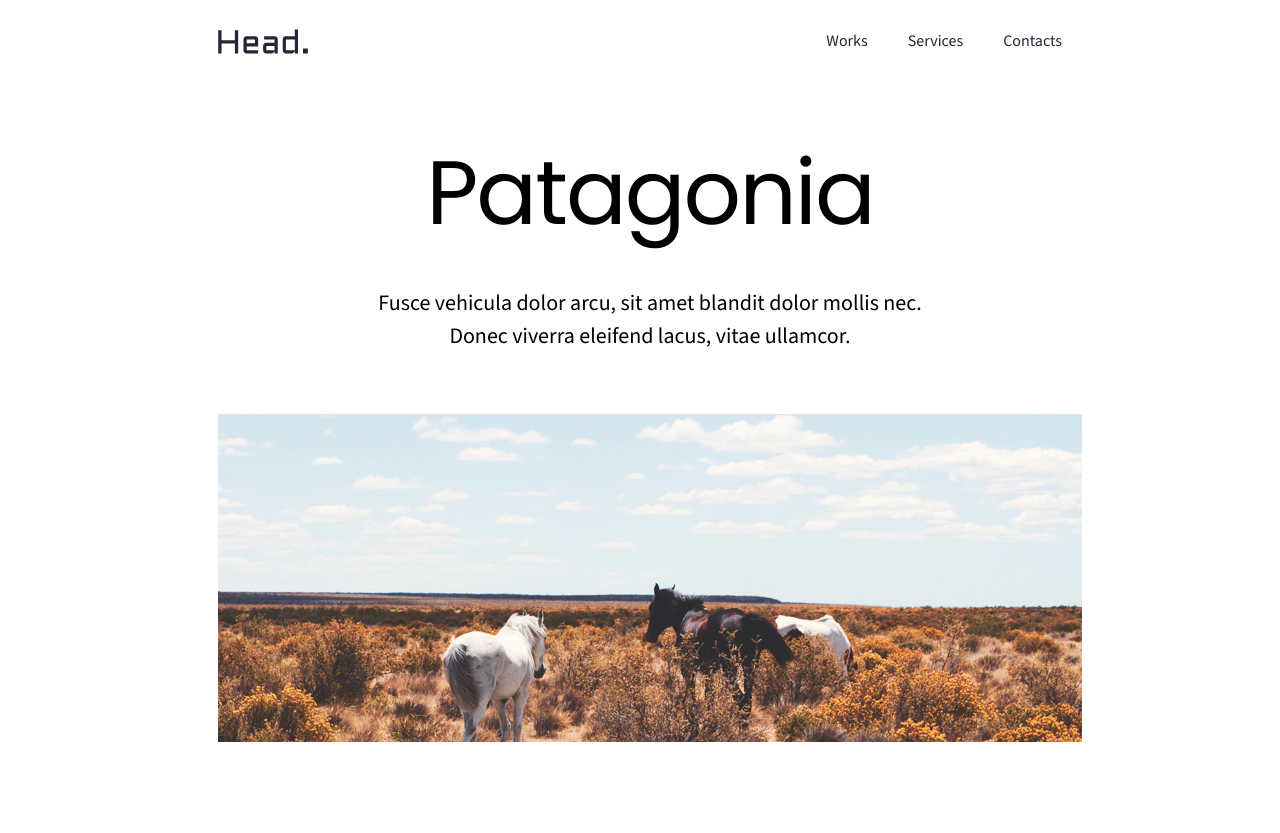
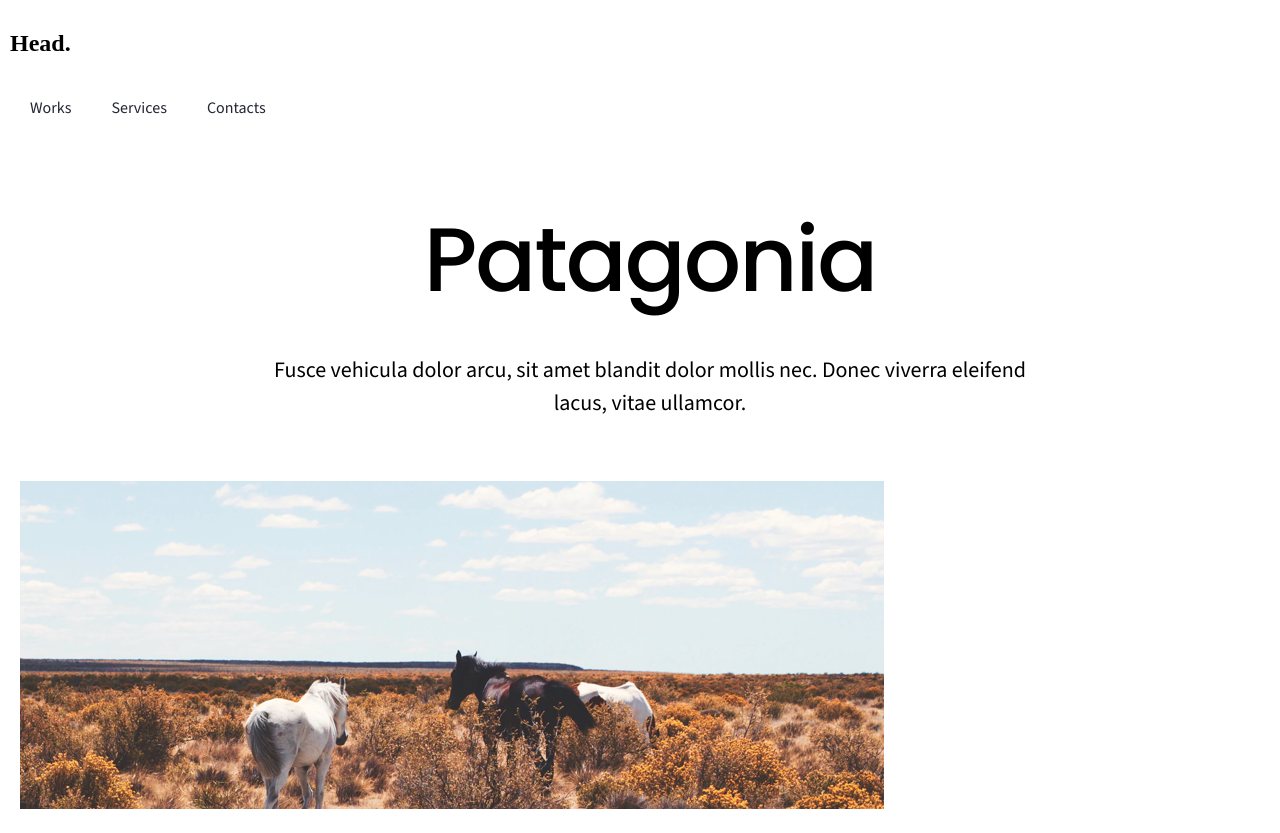
Before and after one commit to MariaKim1/Assignment12_responsivedesign, a plain HTML site: page index.html in a window 1280 px wide. Before the commit the page ends 800 px from the top, so only its background shows below. Drawn offline with nearby package versions, Linux system fonts and the light colour scheme; a web font is replaced by a local one.

Commit message:
bugging bugging bugging

```diff
--- a/index.html
+++ b/index.html
@@ -3,18 +3,21 @@
 <head>
     <meta charset="UTF-8">
     <meta name="viewport" content="width=device-width, initial-scale=1.0">
-    <link rel="stylesheet" href="./styles/normalize.css">
-    <link rel="stylesheet" href="./styles/index.css">
-    <link href="https://fonts.googleapis.com/css2?family=Poppins&family=Source+Sans+3&display=swap" rel="stylesheet">
+    <link rel="stylesheet" href="styles/normalize.css">
+    <link rel="stylesheet" href="styles/index.css">
+    <link href="https://fonts.googleapis.com/css2?family=Aldrich&family=Baloo+2&family=Poppins:wght@500&family=Source+Sans+3&display=swap" rel="stylesheet">
     <title>MKP_ResponsiveDesign_Patagonia</title>
 </head>
 <body>
 
-<!-- HEADER -->
-    <header class="main__head">
-        <svg class="head-logo_desktop">
+<!--- HEADER --->
+    <header class="header__container">
+       <!-- <svg class="head-logo_desktop">
             <use xlink:href="images/head-logo_desktop.svg#head-logo_desktop" alt="Head logo desktop"></use>
-        </svg>
+        </svg> -->
+        <div class="header__logo">
+            <h2 class="logo__desktop">Head.</h2>
+        </div>
         <div class="header__nav">
             <a class="header__nav__item" href="">Works</a>
             <a class="header__nav__item" href="">Services</a>
@@ -22,13 +25,21 @@
         </div>
     </header>
 
-<!-- MAIN -->
+<!--- MAIN --->
     <main>
         <h1>Patagonia</h1>
         <div class="container__p">
             <p>Fusce vehicula dolor arcu, sit amet blandit dolor mollis nec. Donec viverra eleifend lacus, vitae ullamcor.</p>
         </div>
-        <img class="img_desktop" src="images/patagonia_desktop.png" alt="Wild horses">
+        <div class="img__adaptive">
+            <picture>
+                <source class="img__adaptive__s" media="(max-width=320px)" srcset="images/patagonia_mobile.jpg">
+                <source class="img__adaptive__m" media="(max-width=768px)" srcset="images/patagonia_tablet.png">
+                <source class="img__adaptive__l" media="(max-width=1440px)" srcset="images/patagonia_desktop.png">
+                <img class="img__desktop__default" src="images/patagonia_desktop.png" alt="Wild horses">
+            </picture>
+        </div>
+
     </main>
 
 </body>
--- a/styles/index.scss
+++ b/styles/index.scss
@@ -1,4 +1,6 @@
-$font-h: 'Poppins', sans-serif;
+$font-logo-desktop: 'Aldrich', sans-serif;
+$font-logo-tabletmobile: 'Baloo 2', sans-serif;
+$font-h-desktop: 'Poppins', sans-serif;
 $font-p: 'Source Sans 3', sans-serif;
 
 body {
@@ -10,21 +12,46 @@ body {
     background-color: rgba(255, 255, 255, 1);
 }
 
+@media screen and (max-width: 768px) {
+    .logo__desktop {
+        font-family: 'Baloo 2', sans-serif;
+    }
+}
+@media screen and (max-width: 768px) {
+    h1 {
+        font-size: 72px;
+    }
+}
+@media screen and (max-width: 320px) {
+    h1 {
+        font-size: 36px;
+    }
+}
 /* ===== HEADER ====== */
 
-.main__head {
-    max-width: 864px;
+.header__container {
+     /*max-width: 864px;*/
     display: flex;
-    justify-content: space-between;
+    justify-content: space-around;
     align-items: center;
     margin: auto;
 }
 
-.head-logo_desktop {
+
+/*.head-logo_desktop (.svg) {
     width: 90px;
     height: 36px;
     margin: 0;
     padding: 0;
+}*/
+
+.logo__desktop /* (h2) */{
+    font-family: 'Aldrich', sans-serif;
+    font-size: 24px;
+    font-weight: 400;
+    line-height: 36px;
+    letter-spacing: -0.25px;
+    text-align: left;
 }
 
 .header__nav {
@@ -53,7 +80,7 @@ main {
     padding: 10px;
 }
 
-h1 {
+h1 /* header logo*/ {
     font-family: $font-h;
     font-size: 90px;
     font-weight: 500;
@@ -63,7 +90,7 @@ h1 {
     margin-bottom: 0;
 }
 
-p {
+p /* main text + nav list */ {
     font-family: $font-p;
     font-size: 22px;
     font-weight: 400;
@@ -75,13 +102,23 @@ p {
 }
 
 .container__p {
-    max-width: 570px;
+    max-width: 60%;
     margin: auto;
 }
 
-.img_desktop {
+/* QUESTION: Can I nest these classes below??  */
+/*.img__desktop__default {
     max-width: 100%;
     height: auto;
     margin-left: auto;
     margin-right: auto;
+}*/
+
+.img__adaptive, .img__desktop__default {
+    max-width: 100%;
+    height: auto;
+    margin-left: auto;
+    margin-right: auto;
+    padding: 5x;
+    overflow: hidden;
 }
```
Also changed, not shown: styles/index.css, 1 other file.
